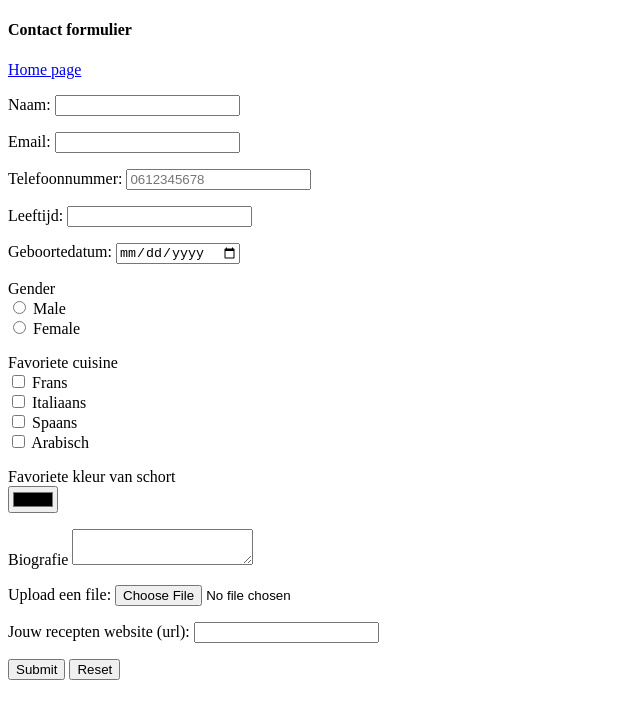
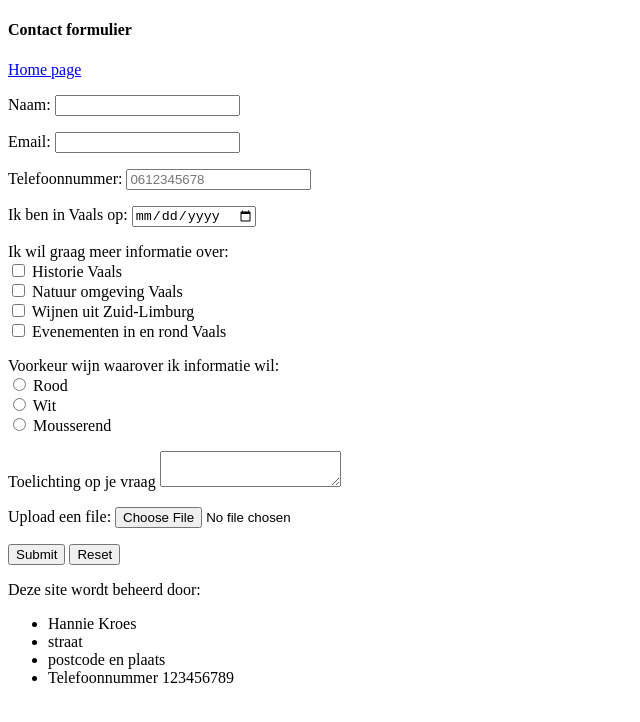
Before and after one commit to Johanna-zomer/studious-journey, a plain HTML site: page contact.html in a window 1280 px wide. Shown: the whole page, without its empty margins (0-640 px from the left). Drawn offline with Linux system fonts and the light colour scheme.

Commit message:
Add files via upload

```diff
--- a/contact.html
+++ b/contact.html
@@ -24,56 +24,61 @@
             <label for="phone"> Telefoonnummer: </label>
             <input type="tel" id="phone" name="phone" placeholder="0612345678">
         </p>
+
         <p>
-            <label> Leeftijd: <input type="number" name="number" </label>
-        </p>
-        <p>
-            <label> Geboortedatum: <input type="date" name="date" </label>
-        </p>
-        <p>
-             <label>
-                Gender
-            </label> <br>
-            <input type="radio" id="male" name="gender" value="male">
-            <label for="male">Male</label><br>
-            <input type="radio" id="female" name="gender" value="female">
-            <label for="female">Female</label>
-        </p>
-        <p>
-        <label>
-                Favoriete cuisine
-            </label><br>
-            <input type="checkbox" id="cuisine" name="cuisine" value="Frans">
-            <label for="cuisine"> Frans</label><br>
-            <input type="checkbox" id="cuisine" name="cuisine" value="Frans">
-            <label for="cuisine"> Italiaans </label><br>
-            <input type="checkbox" id="cuisine" name="cuisine" value="Frans">
-            <label for="cuisine"> Spaans</label><br>
-            <input type="checkbox" id="cuisine" name="cuisine" value="Frans">
-            <label for="cuisine"> Arabisch</label><br>
-        </p>
-        <p>
-            <label>
-                Favoriete kleur van schort<br>
-            </label>
-            <label> <input type="color" name="color" </label>
+            <label> Ik ben in Vaals op: <input type="date" name="date" </label>
         </p>
 
         <p>
-            <label> Biografie <textarea name="message"></textarea></label>
+        <label>
+                Ik wil graag meer informatie over:
+            </label><br>
+            <input type="checkbox" id="informatie" name="informatie" value="Historie">
+            <label for="informatie"> Historie Vaals</label><br>
+            <input type="checkbox" id="informatie" name="informatie" value="Natuur">
+            <label for="informatie"> Natuur omgeving Vaals </label><br>
+            <input type="checkbox" id="informatie" name="informatie" value="culinair">
+            <label for="informatie"> Wijnen uit Zuid-Limburg </label><br>
+            <input type="checkbox" id="informatie" name="informatie" value="culinair">
+            <label for="informatie"> Evenementen in en rond Vaals </label><br>
+        </p>
+
+        <p>
+            <label>
+                Voorkeur wijn waarover ik informatie wil:
+            </label> <br>
+            <input type="radio" id="wijn" name="wijn" value="wijn">
+            <label for="rood">Rood</label><br>
+            <input type="radio" id="wijn" name="wijn" value="wijn">
+            <label for="wit">Wit</label><br>
+            <input type="radio" id="wijn" name="wijn" value="wijn">
+            <label for="mousserend">Mousserend</label>
+        </p>
+
+        <p>
+            <label> Toelichting op je vraag <textarea name="message"></textarea></label>
         </p>
         <p>
             <label for="myfile">Upload een file:</label>
             <input type="file" id="myfile" name="myfile"><br>
         </p>
-        <p>
-            <label for="homepage">Jouw recepten website (url):</label>
-            <input type="url" id="homepage" name="homepage">
-        </p>
+
         <p>
             <input type="submit" value="Submit">
             <input type="reset">
         </p>
     </form>
+    <footer>
+        <div class="b">Deze site wordt beheerd door:
+            <ul>
+                <li> Hannie Kroes</li>
+                <li> straat</li>
+                <li> postcode en plaats</li>
+                <li> Telefoonnummer 123456789</li>
+            </ul>
+        </div class="b">
+
+    </footer>
 
 </body>
+</html>
```
Also changed, not shown: pag2.html (+19 -2 lines), pag3.html (added, +26 -0 lines), pag4.html (added, +73 -0 lines).
